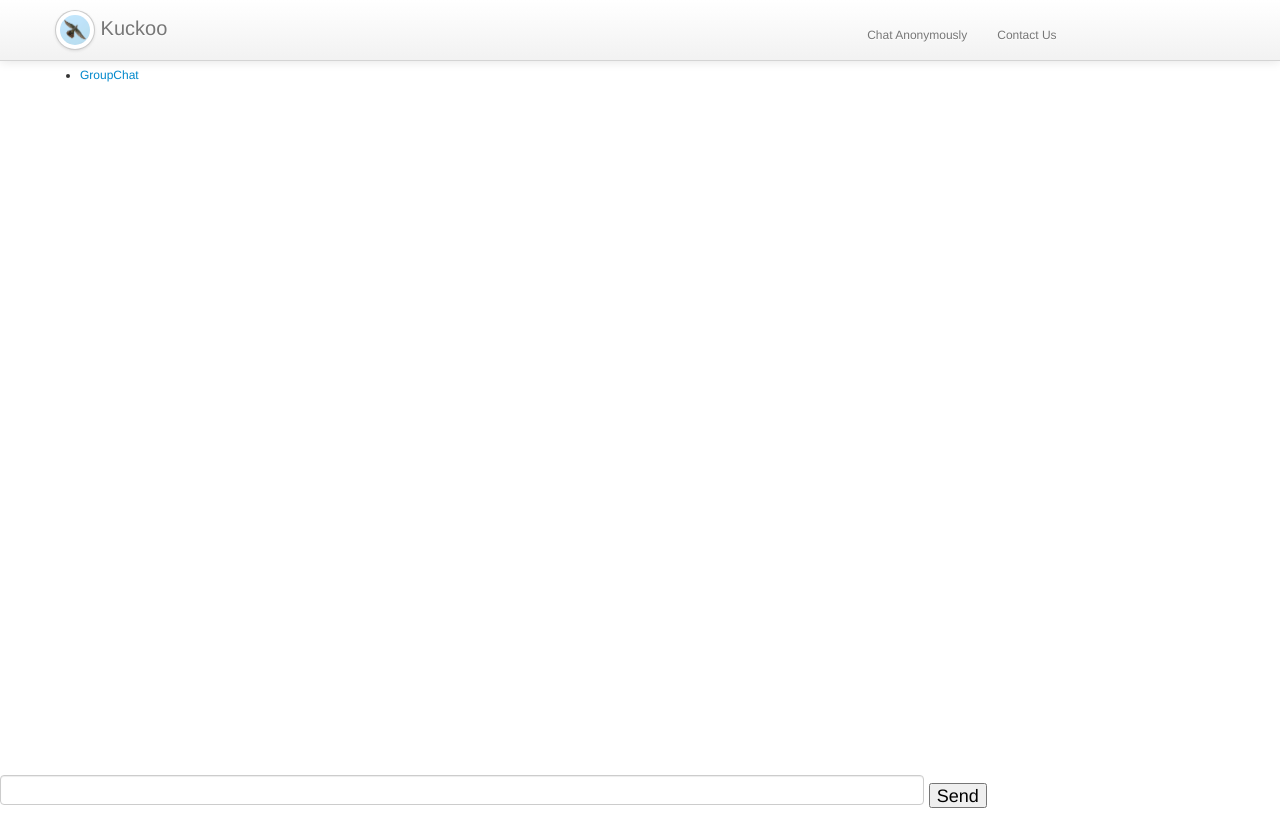
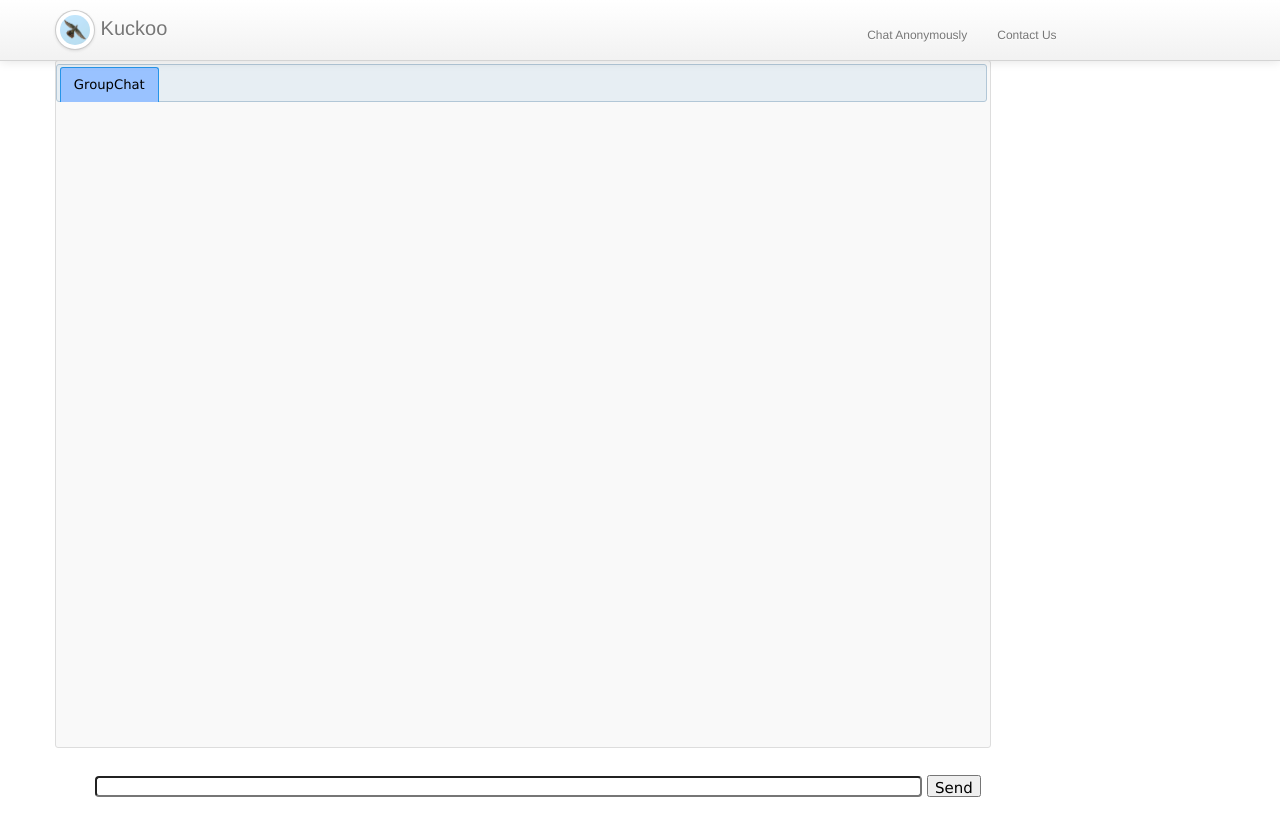
Before and after one commit to vamsi2018/ChatServer-nodejs, a website: page public/index.html in a window 1280 px wide. Drawn offline with nearby package versions, Linux system fonts and the light colour scheme; no server answers.

Commit message:
input box and send button aligned correctly

```diff
--- a/public/chat.css
+++ b/public/chat.css
@@ -1,22 +1,22 @@
 #chat {
-	   padding-top:65px;
+	   margin-top:60px;
 	   padding-left:0px;
 	   display:inline;
 	   width: 80%;
-	   height: 95vh;
+	   height: 86vh;
 	   float: left;
        overflow:auto;
 	}
 
 #rosterDiv {
+		 margin-top:60px;
 	   display:block;
 	   bottom: -20px;
 	   width: 19%;
 	   float: right;
-	   height: 90vh;
+	   height: 80vh;
 	   overflow:auto;
 	   position:relative;
-	   padding-top: 65px;
 	}
 
 
@@ -44,9 +44,15 @@ section {
 }
 
 .textInput{
-	width:70%;
-	padding-left:20px !important;
-	height:20px
+	width:64%;
+	margin-left:95px;
+	height:15px;
+	color: #555555;
+	position:relative;
+  vertical-align: middle;
+  -webkit-border-radius: 4px;
+     -moz-border-radius: 4px;
+          border-radius: 4px;
 }
 
 #clouds{
@@ -61,8 +67,8 @@ section {
 }
 
 #send {
-	height: 20px;
-	padding-bottom:20px;
+	height: 22px;
+	position:relative;
 	text-align:center;
 }
 
--- a/public/index.html
+++ b/public/index.html
@@ -6,7 +6,7 @@
 		<link rel="stylesheet" href="css/bootstrap.css">
 		<link rel="stylesheet" href="css/bootstrap-responsive.css">
 		<link rel='stylesheet' href='css/jquery-ui.css'>
-		    <script src='jsjquery.js'></script>
+		    <script src='js/jquery.js'></script>
 				    <script src='js/jquery-ui.js'></script>
 		<script src="/socket.io/socket.io.js" > </script>
 		<script src = "./chat.js" > </script>
```
Also changed, not shown: public/css/bootstrap.css.
